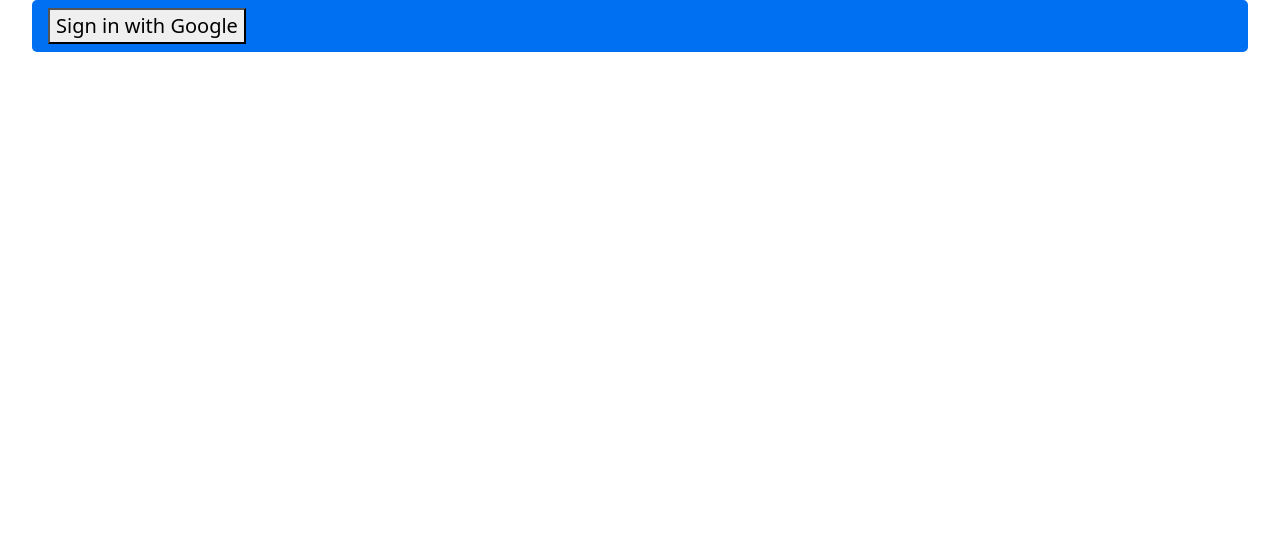
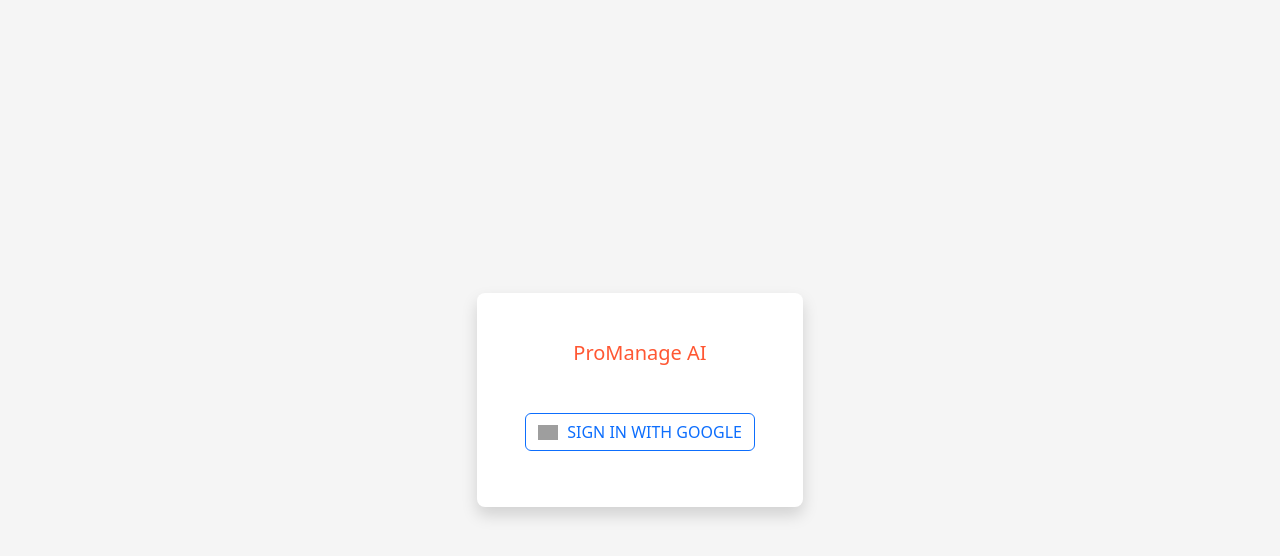
Before and after one commit to dakshbhardwaj/promanage, a Next.js app: page / in a window 1280 px wide. Shown: the top 556 px of the page. Built offline with nearby package versions, Linux system fonts and the light colour scheme; no server answers; grey boxes are pictures that could not be loaded.

Commit message:
added LogIn form ui

```diff
--- /dev/null
+++ b/components/LogInForm/index.js
@@ -0,0 +1,42 @@
+import React from "react";
+
+function LogInForm() {
+  return (
+    <div
+      className="container-fluid d-flex justify-content-center align-items-center"
+      style={{ height: "100vh", backgroundColor: "#F5F5F5" }}
+    >
+      <div
+        className="card border-0 shadow rounded-3 my-5"
+        style={{ marginBottom: "40px" }}
+      >
+        <div className="card-body p-4 p-sm-5">
+          <h5
+            className="card-title text-center mb-5 fw-light fs-5"
+            style={{ color: "#FF5733" }}
+          >
+            ProManage AI
+          </h5>
+          <form>
+            <div className="d-grid mb-2">
+              <button
+                className="btn btn-outline-primary btn-login text-uppercase"
+                type="submit"
+              >
+                <img
+                  width="20px"
+                  style={{ marginBottom: "3px", marginRight: "5px" }}
+                  alt="Google sign-in"
+                  src="https://upload.wikimedia.org/wikipedia/commons/thumb/5/53/Google_%22G%22_Logo.svg/512px-Google_%22G%22_Logo.svg.png"
+                />{" "}
+                Sign in with Google
+              </button>
+            </div>
+          </form>
+        </div>
+      </div>
+    </div>
+  );
+}
+
+export default LogInForm;
--- a/pages/dashboard.js
+++ b/pages/dashboard.js
@@ -17,9 +17,9 @@
 
   useEffect(() => {
     console.log(session);
-    // if (!session?.user) {
-    //   router.push("/");
-    // }
+    if (!session?.user) {
+      router.push("/");
+    }
   }, [session, router]);
 
   const handleSignOut = async () => {
--- a/pages/index.js
+++ b/pages/index.js
@@ -3,6 +3,7 @@
 import { useSession, signIn } from "next-auth/react";
 import { useEffect } from "react";
 import { useRouter } from "next/router";
+import LogInForm from "../components/LogInForm";
 
 const Home = () => {
   const { data: session } = useSession();
@@ -16,17 +17,13 @@
   }, [session, router]);
 
   return (
-    <div className={styles.container}>
+    <div>
       <Head>
-        <title>Pro Manage AI</title>
+        <title>ProManage AI</title>
         <meta name="description" content="ProManage AI" />
         <link rel="icon" href="/favicon.ico" />
       </Head>
-      <nav className={styles.navbar}>
-        <div className={styles.signup}>
-          <button onClick={() => signIn("google")}>Sign in with Google</button>
-        </div>
-      </nav>
+      <LogInForm />
     </div>
   );
 };
--- a/styles/Home.module.css
+++ b/styles/Home.module.css
@@ -76,7 +76,7 @@
   border: 1px solid #eaeaea;
   border-radius: 10px;
   transition: color 0.15s ease, border-color 0.15s ease;
-  }
+}
 
 .card:hover,
 .card:focus,
```
